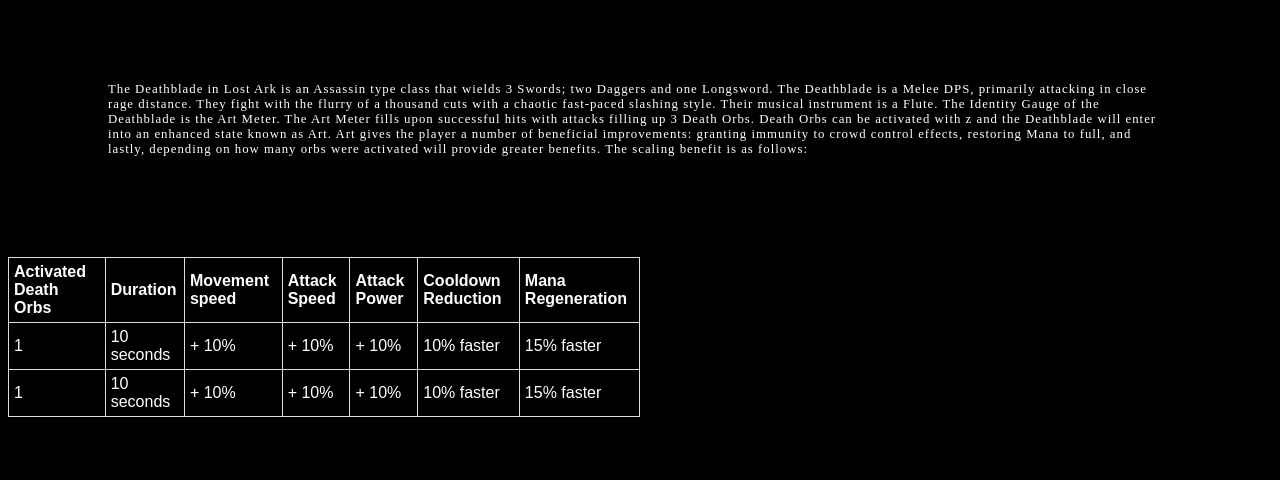
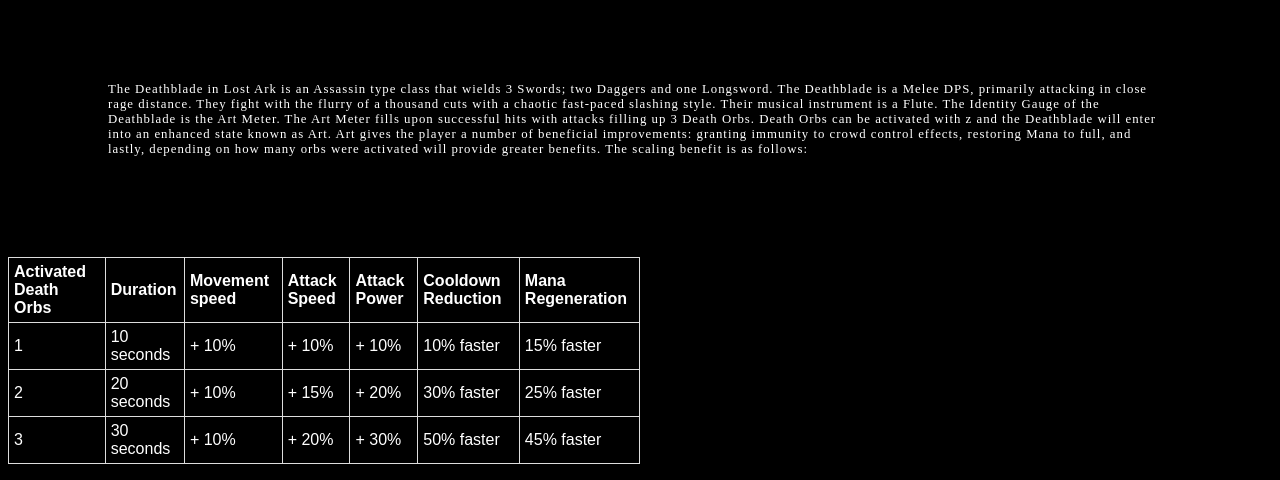
Before and after one commit to psychopompzx/Website-Final-Project, a plain HTML site: page index.html in a window 1280 px wide. Shown: the part 625-1105 px from the top of the page. Before the commit the page ends 1058 px from the top, so only its background shows below. Drawn offline with Linux system fonts and the light colour scheme.

Commit message:
Update index.html

```diff
--- a/index.html
+++ b/index.html
@@ -137,13 +137,22 @@
             <td>15% faster</td>
           </tr>
           <tr>
-            <td>1</td>
-            <td>10 seconds</td>
+            <td>2</td>
+            <td>20 seconds</td>
             <td>+ 10%</td>
+            <td>+ 15%</td>
+            <td>+ 20%</td>
+            <td>30% faster</td>
+            <td>25% faster</td>
+          </tr>
+          <tr>
+            <td>3</td>
+            <td>30 seconds</td>
             <td>+ 10%</td>
-            <td>+ 10%</td>
-            <td>10% faster</td>
-            <td>15% faster</td>
+            <td>+ 20%</td>
+            <td>+ 30%</td>
+            <td>50% faster</td>
+            <td>45% faster</td>
           </tr>
           </table>
 
```
